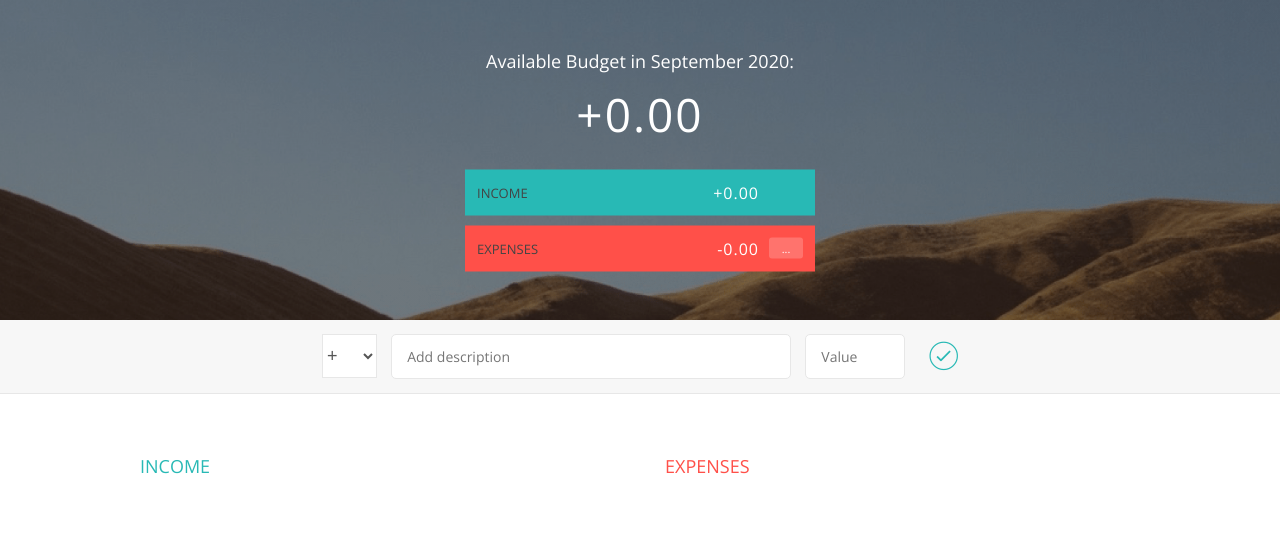
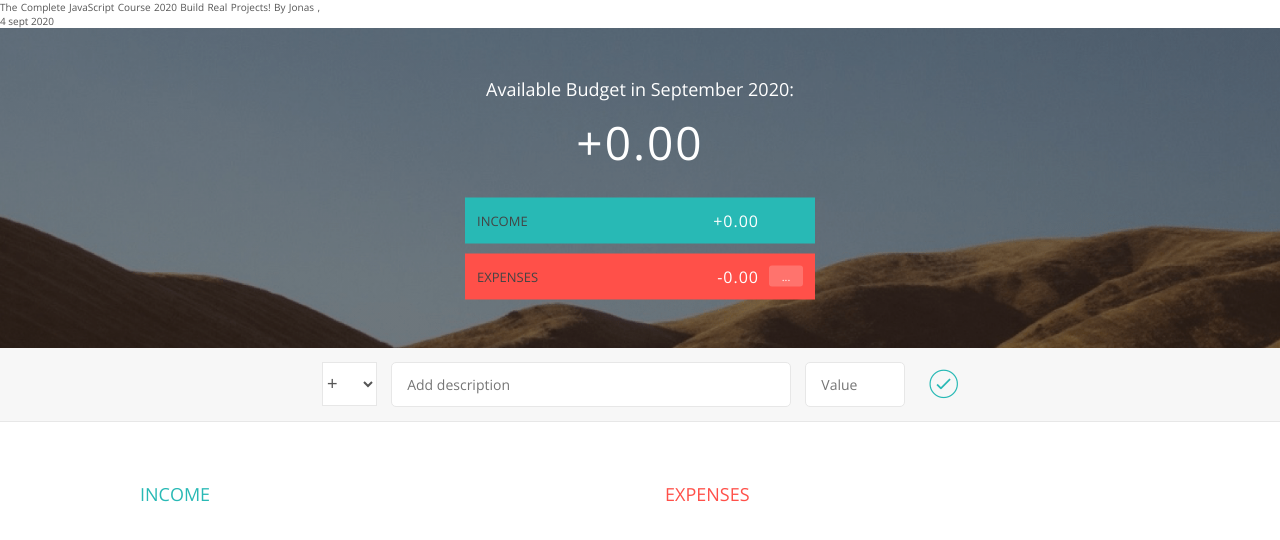
Before and after one commit to pankaj485/The-Budget-App-Project-, a plain HTML site: page index.html in a window 1280 px wide. Drawn offline with nearby package versions, Linux system fonts and the light colour scheme.

Commit message:
commit on 'master'

```diff
--- a/index.html
+++ b/index.html
@@ -8,6 +8,10 @@
     <title>Budgety</title>
   </head>
   <body>
+    <div class="intro">
+      <h5>The Complete JavaScript Course 2020 Build Real Projects! By Jonas , 4 sept 2020</h5>
+    </div>
+
     <div class="top">
       <div class="budget">
         <div class="budget__title">Available Budget in <span class="budget__title--month">%Month%</span>:</div>
--- a/style.css
+++ b/style.css
@@ -22,6 +22,12 @@ body {
   height: 100vh;
   font-weight: 400;
 }
+.intro h5 {
+  font-size: 10px;
+  text-align: justify;
+  width: 25%;
+  font-weight: 100;
+}
 
 .right {
   float: right;
@@ -39,8 +45,7 @@ body {
 
 .top {
   height: 40vh;
-  background-image: linear-gradient(rgba(0, 0, 0, 0.35), rgba(0, 0, 0, 0.35)),
-    url(back.png);
+  background-image: linear-gradient(rgba(0, 0, 0, 0.35), rgba(0, 0, 0, 0.35)), url(back.png);
   background-size: cover;
   background-position: center;
   position: relative;
```
